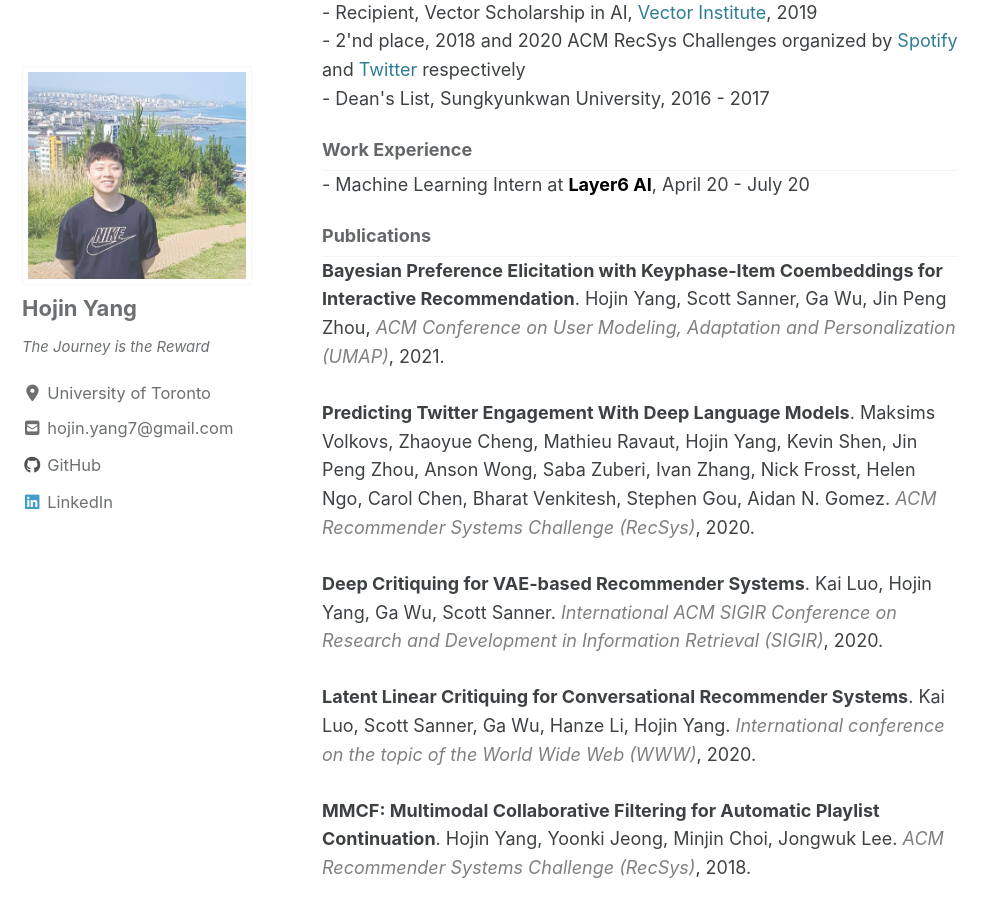
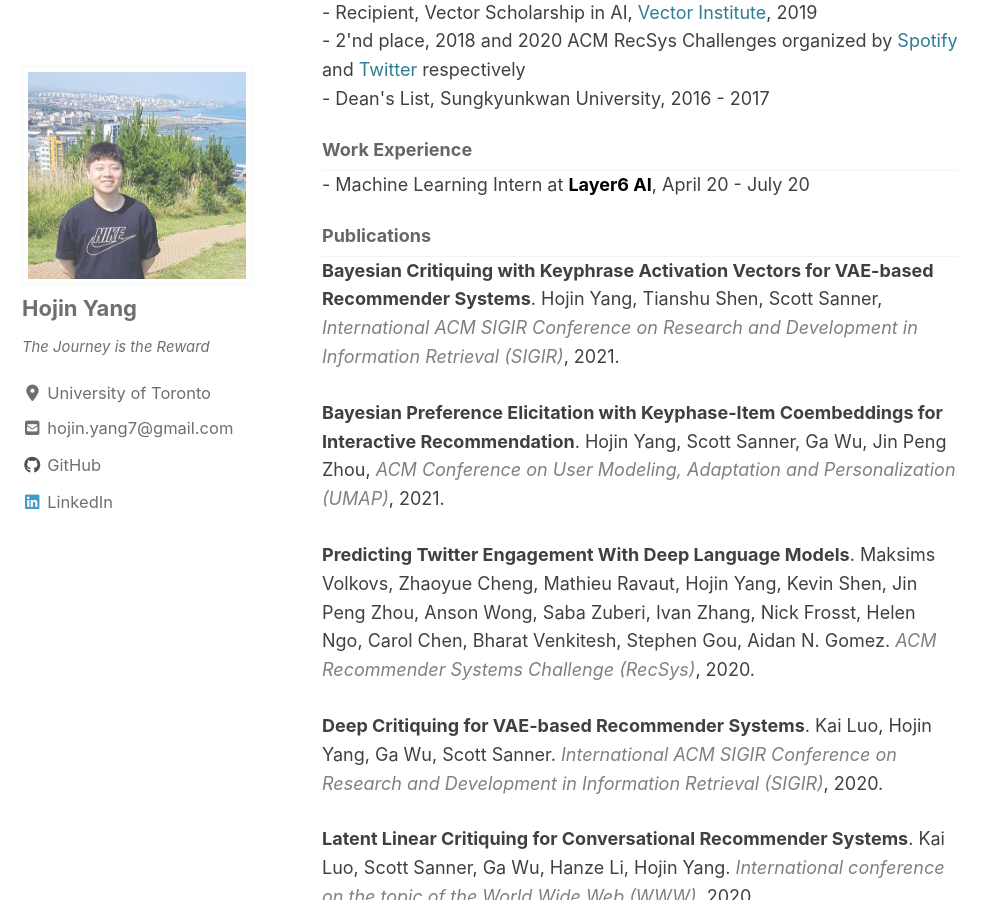
Before and after one commit to hojinYang/hojinYang.github.io, a Jekyll site: the page built from index.html, in a window 1280 px wide and 900 px high, scrolled down 444 px. Shown: the whole window, without its empty margins (0-997 px from the left). Built offline with Jekyll 4.4.1, drawn with Linux system fonts in a browser that asks for light colours; cached includes are drawn as plain includes; nearby versions of some CDN libraries; the list of posts is cut into pages by our own code.

Commit message:
Update home.html

```diff
--- a/_layouts/home.html
+++ b/_layouts/home.html
@@ -20,6 +20,11 @@ At this moment, I am a research assistant at <a href="https://d3m.mie.utoronto.c
 - Machine Learning Intern at <a href="https://layer6.ai/"><font color="black"><b>Layer6 AI</b></font></a>, April 20 - July 20</li>
 
 <h3 class="archive__subtitle"> Publications </h3>
+
+<b>Bayesian Critiquing with Keyphrase Activation Vectors for VAE-based Recommender Systems</b>.
+Hojin Yang, Tianshu Shen, Scott Sanner,
+<font color="gray"><i>International ACM SIGIR Conference on Research and Development in Information Retrieval (SIGIR)</i></font>, 2021.</p>
+
 
 <b>Bayesian Preference Elicitation with Keyphase-Item Coembeddings for Interactive Recommendation</b>.
 Hojin Yang, Scott Sanner, Ga Wu, Jin Peng Zhou,
```
